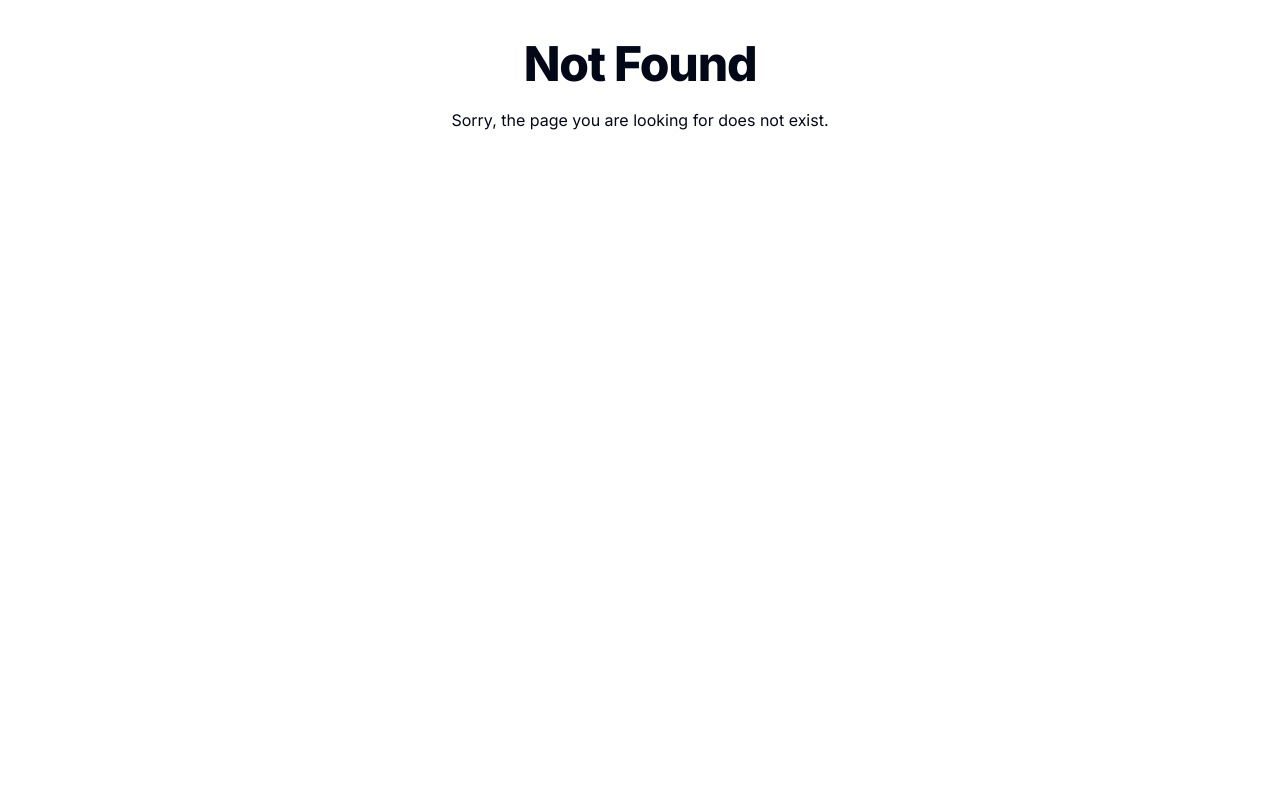
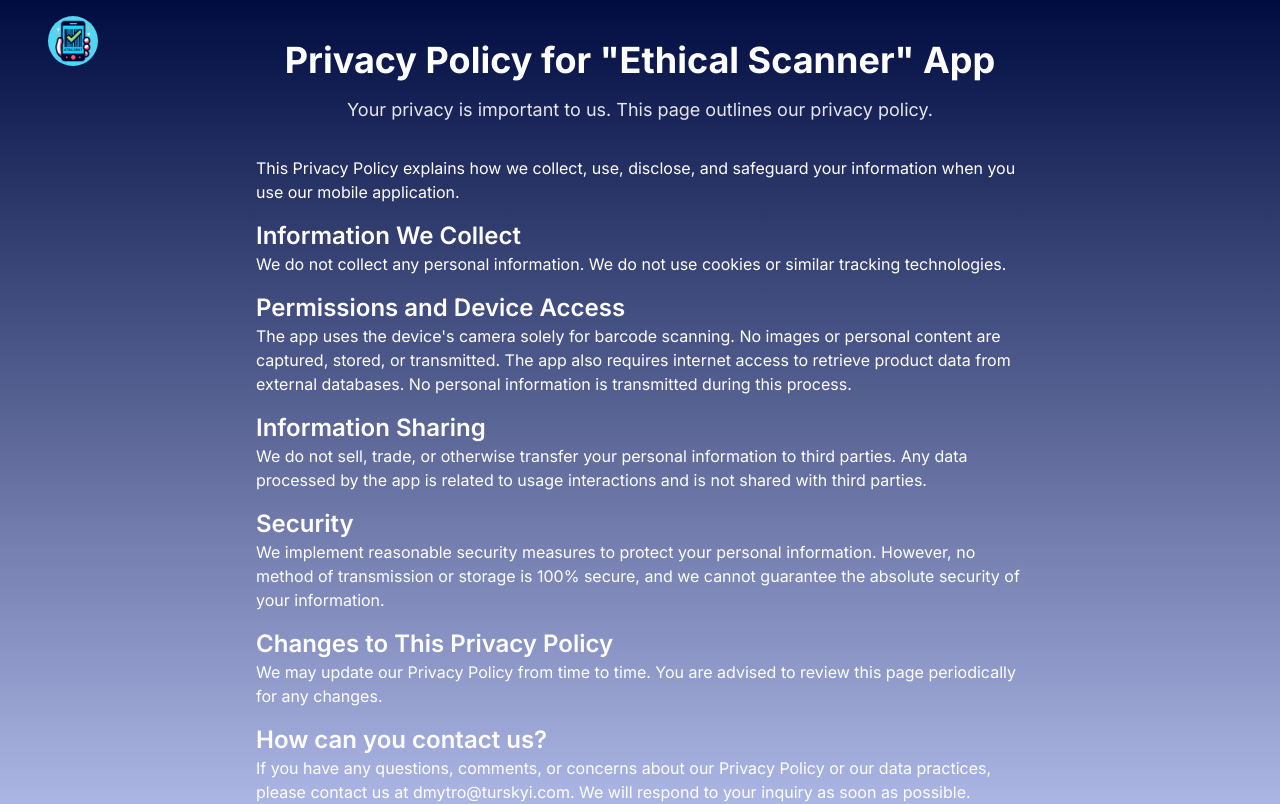
Before and after one commit to Turskyi/ethical_scanner_web, a Next.js app: page /privacy in a window 1280 px wide. Before the commit this address had no page. Built offline with nearby package versions, Linux system fonts and the light colour scheme; what tailwindcss-pseudo-elements would draw is missing.

Commit message:
:heavy_plus_sign: Add Privacy Policy page and update footer links

```diff
--- a/src/app/page.tsx
+++ b/src/app/page.tsx
@@ -118,7 +118,7 @@
       </div>
       <footer className="mt-8 text-center text-white">
         <div className="mb-8 flex flex-col items-center space-y-4">
-          <div className="flex items-center space-x-6">
+          <div className="flex items-center space-x-4">
             <a
               href="https://play.google.com/store/apps/details?id=com.turskyi.ethical_scanner&pcampaignid=pcampaignidMKT-Other-global-all-co-prtnr-py-PartBadge-Mar2515-1"
               target="_blank"
@@ -140,6 +140,15 @@
                 Support
               </button>
             </Link>
+
+            <Link href="/privacy">
+              <button
+                className="rounded px-4 py-2 text-white transition hover:bg-[#1a2c44]"
+                style={{ backgroundColor: "#000C40" }}
+              >
+                Privacy
+              </button>
+            </Link>
           </div>
         </div>
         <p className="text-sm text-gray-400">
--- /dev/null
+++ b/src/app/privacy/page.tsx
@@ -0,0 +1,96 @@
+import { Metadata } from "next";
+import Link from "next/link";
+import Image from "next/image";
+import logo from "../../../public/logo.png";
+
+export const metadata: Metadata = {
+  title: "Ethical Scanner - Privacy Policy",
+};
+
+const PrivacyPolicy = () => {
+  return (
+    <main
+      className="flex min-h-screen flex-col items-center px-4 pt-4 sm:pt-8"
+      style={{ background: "linear-gradient(to bottom, #000C40, #ACB6E5)" }}
+    >
+      <div className="flex w-full justify-start px-1 sm:absolute sm:left-4 sm:top-4 sm:px-8">
+        <Link href="/">
+          <Image
+            src={logo}
+            alt="Ethical Scanner Logo"
+            width={50}
+            height={50}
+            className="rounded-full transition hover:opacity-80"
+          />
+        </Link>
+      </div>
+
+      <div className="mb-8 mt-2 flex flex-col items-center justify-center">
+        <h1 className="mb-4 max-w-3xl text-4xl font-bold text-white">
+          Privacy Policy for &quot;Ethical Scanner&quot; App
+        </h1>
+        <p className="text-lg text-gray-200">
+          Your privacy is important to us. This page outlines our privacy
+          policy.
+        </p>
+      </div>
+
+      <div className="max-w-3xl text-white">
+        <p>
+          This Privacy Policy explains how we collect, use, disclose, and
+          safeguard your information when you use our mobile application.
+        </p>
+
+        <h2 className="mt-4 text-2xl font-semibold">Information We Collect</h2>
+        <p>
+          We do not collect any personal information. We do not use cookies or
+          similar tracking technologies.
+        </p>
+
+        <h2 className="mt-4 text-2xl font-semibold">
+          Permissions and Device Access
+        </h2>
+        <p>
+          The app uses the device&apos;s camera solely for barcode scanning. No
+          images or personal content are captured, stored, or transmitted. The
+          app also requires internet access to retrieve product data from
+          external databases. No personal information is transmitted during this
+          process.
+        </p>
+
+        <h2 className="mt-4 text-2xl font-semibold">Information Sharing</h2>
+        <p>
+          We do not sell, trade, or otherwise transfer your personal information
+          to third parties. Any data processed by the app is related to usage
+          interactions and is not shared with third parties.
+        </p>
+
+        <h2 className="mt-4 text-2xl font-semibold">Security</h2>
+        <p>
+          We implement reasonable security measures to protect your personal
+          information. However, no method of transmission or storage is 100%
+          secure, and we cannot guarantee the absolute security of your
+          information.
+        </p>
+
+        <h2 className="mt-4 text-2xl font-semibold">
+          Changes to This Privacy Policy
+        </h2>
+        <p>
+          We may update our Privacy Policy from time to time. You are advised to
+          review this page periodically for any changes.
+        </p>
+
+        <h2 className="mt-4 text-2xl font-semibold">How can you contact us?</h2>
+        <p>
+          If you have any questions, comments, or concerns about our Privacy
+          Policy or our data practices, please contact us at&#160;
+          <a href="mailto:dmytro@turskyi.com">dmytro@turskyi.com</a>. We will
+          respond to your inquiry as soon as possible.
+        </p>
+      </div>
+    </main>
+  );
+};
+
+export default PrivacyPolicy;
```
